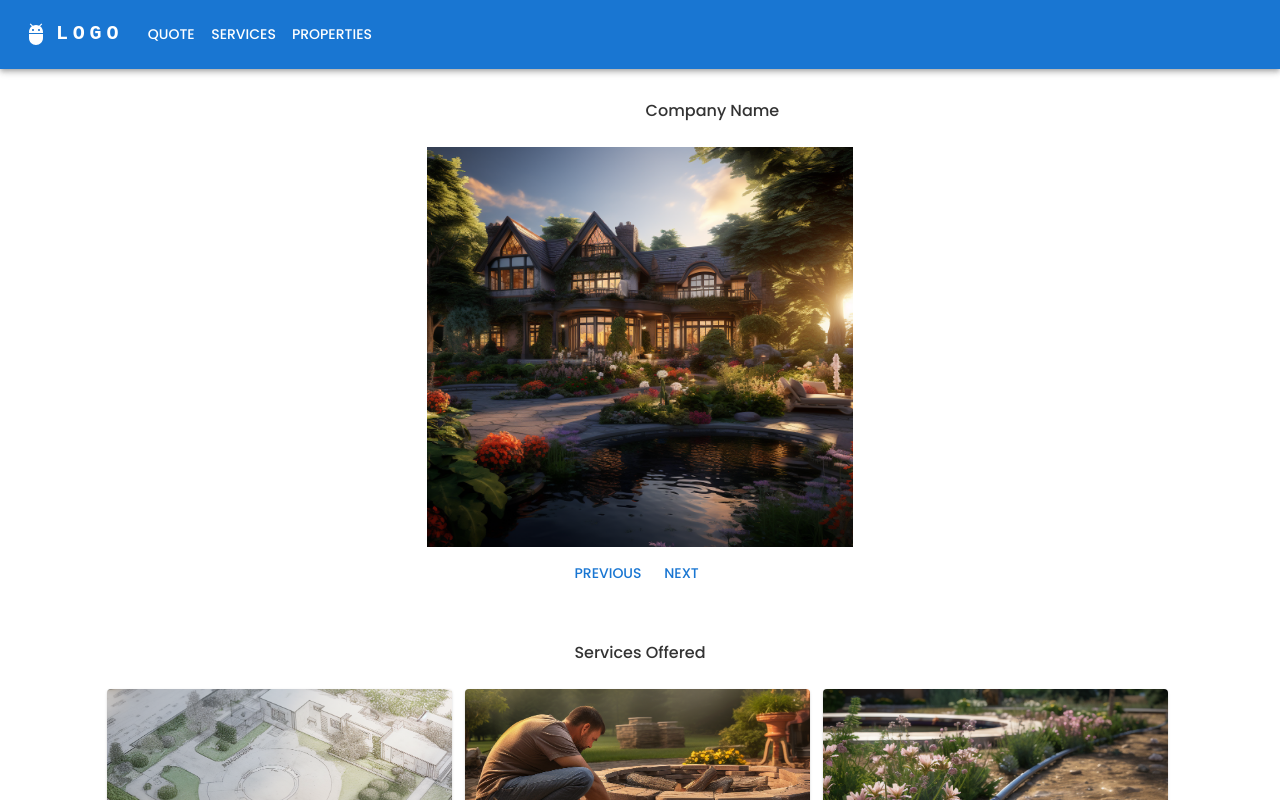
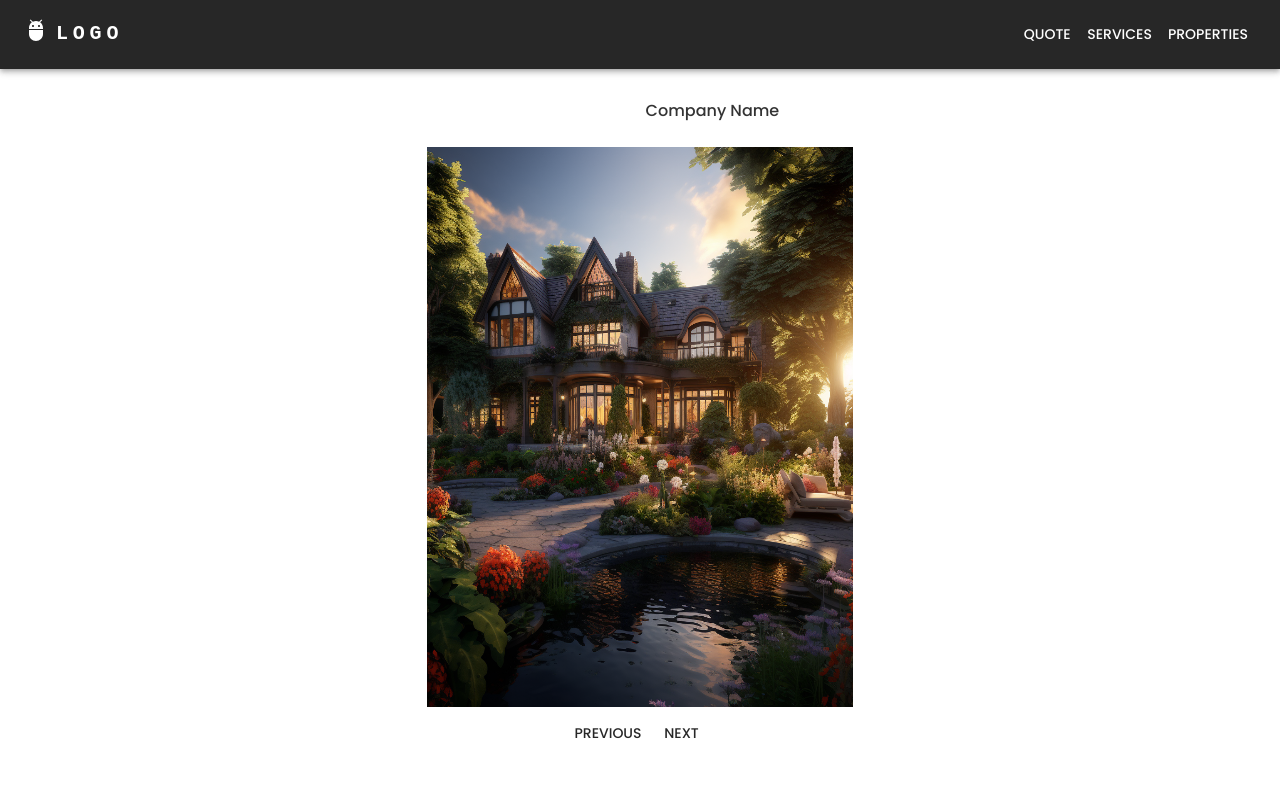
Before and after one commit to johnlundy94/landscape, a React (Create React App) app: page / in a window 1280 px wide. Shown: the top 800 px of the page. Built offline with nearby package versions, Linux system fonts and the light colour scheme.

Commit message:
Created the start for the rest of the pages

```diff
--- a/src/components/Nav.js
+++ b/src/components/Nav.js
@@ -28,9 +28,10 @@ function Nav() {
 
 
   return (
-    <AppBar position="static" className='Nav'>
-      <Container maxWidth="xl">
+    <AppBar position="static" color="primary" className='Nav' >
+      <Container maxWidth="xl" >
         <Toolbar disableGutters>
+          <Box sx={{ flexGrow: 1, display: { xs: 'none', md: 'flex' } }}>
             {/* Logo Picture Desktop */}
             <AdbIcon sx={{ display: { xs: 'none', md: 'flex' }, mr: 1 }} />
             {/* Logo Title Desktop */}
@@ -51,9 +52,33 @@ function Nav() {
             >
               LOGO
             </Typography>
+          </Box>
+
+
+          {/* Logo Picture Phone */}
+          <AdbIcon sx={{ display: { xs: 'flex', md: 'none' }, mr: 1 }} />
+          {/* Logo Title Phone */}
+          <Typography
+            variant="h5"
+            noWrap
+            component="a"
+            href="#app-bar-with-responsive-menu"
+            sx={{
+              mr: 2,
+              display: { xs: 'flex', md: 'none' },
+              flexGrow: 1,
+              fontFamily: 'monospace',
+              fontWeight: 700,
+              letterSpacing: '.3rem',
+              color: 'inherit',
+              textDecoration: 'none',
+            }}
+          >
+            LOGO
+          </Typography>
 
           {/* Hamburger */}
-          <Box sx={{ flexGrow: 1, display: { xs: 'flex', md: 'none' } }}>
+          <Box sx={{ flexGrow: 0, display: { xs: 'flex', md: 'none' } }}>
             <IconButton
               size="large"
               aria-label="account of current user"
@@ -90,29 +115,8 @@ function Nav() {
             </Menu>
           </Box>
 
-          {/* Logo Picture Phone */}
-          <AdbIcon sx={{ display: { xs: 'flex', md: 'none' }, mr: 1 }} />
-          {/* Logo Title Phone */}
-          <Typography
-            variant="h5"
-            noWrap
-            component="a"
-            href="#app-bar-with-responsive-menu"
-            sx={{
-              mr: 2,
-              display: { xs: 'flex', md: 'none' },
-              flexGrow: 1,
-              fontFamily: 'monospace',
-              fontWeight: 700,
-              letterSpacing: '.3rem',
-              color: 'inherit',
-              textDecoration: 'none',
-            }}
-          >
-            LOGO
-          </Typography>
           {/* Nav links desktop */}
-          <Box sx={{ flexGrow: 1, display: { xs: 'none', md: 'flex' } }}>
+          <Box sx={{ flexGrow: 0, display: { xs: 'none', md: 'flex' } }}>
             {pages.map((page) => (
               <Button
                 key={page}
--- /dev/null
+++ b/src/styles/Design.css
@@ -0,0 +1,5 @@
+.Design {
+    display: grid;
+    grid-template-columns: repeat(12, 1fr);
+    place-content: center;
+}
--- a/src/styles/Hero.css
+++ b/src/styles/Hero.css
@@ -4,7 +4,7 @@
     grid-template-columns: repeat(3, 1fr);
     grid-template-rows: 40px auto;
     grid-column: 2 / span 10;
-    max-width: 100vw;
+    max-width: 100%;
   }
 
   .slider-container{
@@ -12,7 +12,7 @@
     position: relative;
     overflow: hidden;
     width: 100%;
-    height: 50vh;
+    height: 70vh;
     object-fit: cover;
   }
 
@@ -43,11 +43,27 @@
     .hero-container {
       grid-column: 3 / span 8;
     }
+    .slider-container{
+      grid-column: span 3;
+      position: relative;
+      overflow: hidden;
+      width: 100%;
+      height: 50vh;
+      object-fit: cover;
+    }
   }
 
   @media (min-width: 650px) {
     .hero-container {
       grid-column: 4 / span 6;
+    }
+    .slider-container{
+      grid-column: span 3;
+      position: relative;
+      overflow: hidden;
+      width: 100%;
+      height: 50vh;
+      object-fit: cover;
     }
   }
 
@@ -56,4 +72,22 @@
     .hero-container {
       grid-column: 5 / span 4;
     }
+    .slider-container{
+      grid-column: span 3;
+      position: relative;
+      overflow: hidden;
+      width: 100%;
+      height: 50vh;
+      object-fit: cover;
+    }
   }
+  @media (max-width: 2000px) {
+    .slider-container{
+      grid-column: span 3;
+      position: relative;
+      overflow: hidden;
+      width: 100%;
+      height: 70vh;
+      object-fit: cover;
+    }
+  }
--- /dev/null
+++ b/src/styles/Property.css
@@ -0,0 +1,5 @@
+.Property {
+    display: grid;
+    grid-template-columns: repeat(12, 1fr);
+    place-content: center;
+}
--- /dev/null
+++ b/src/styles/Quote.css
@@ -0,0 +1,5 @@
+.Quote {
+    display: grid;
+    grid-template-columns: repeat(12, 1fr);
+    place-content: center;
+}
--- a/src/styles/muiTheme.js
+++ b/src/styles/muiTheme.js
@@ -1,6 +1,14 @@
 import { createTheme } from "@mui/material/styles";
 
 const muiTheme = createTheme({
+  palette: {
+    primary: {
+      main: '#272727',
+      light: '#4d4d4d',
+      dark: '#1c1c1c',
+      contrastText: '#ffffff',
+    },
+  },
   typography: {
     fontFamily: "Poppins, sans-serif",
   },
```
Also changed, not shown: src/pages/Design.js (added, +14 -0 lines), src/pages/Property.js (added, +14 -0 lines), src/pages/Quote.js (added, +14 -0 lines), src/styles/Nav.css (line endings or trailing spaces). Lines whose indentation alone changed are shown as unchanged.
